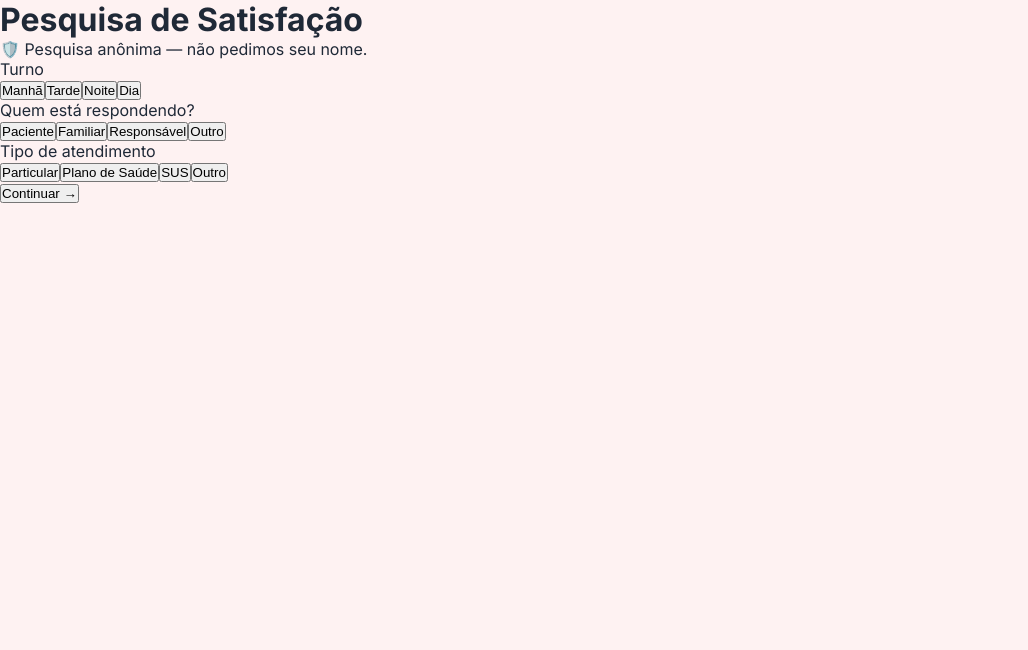
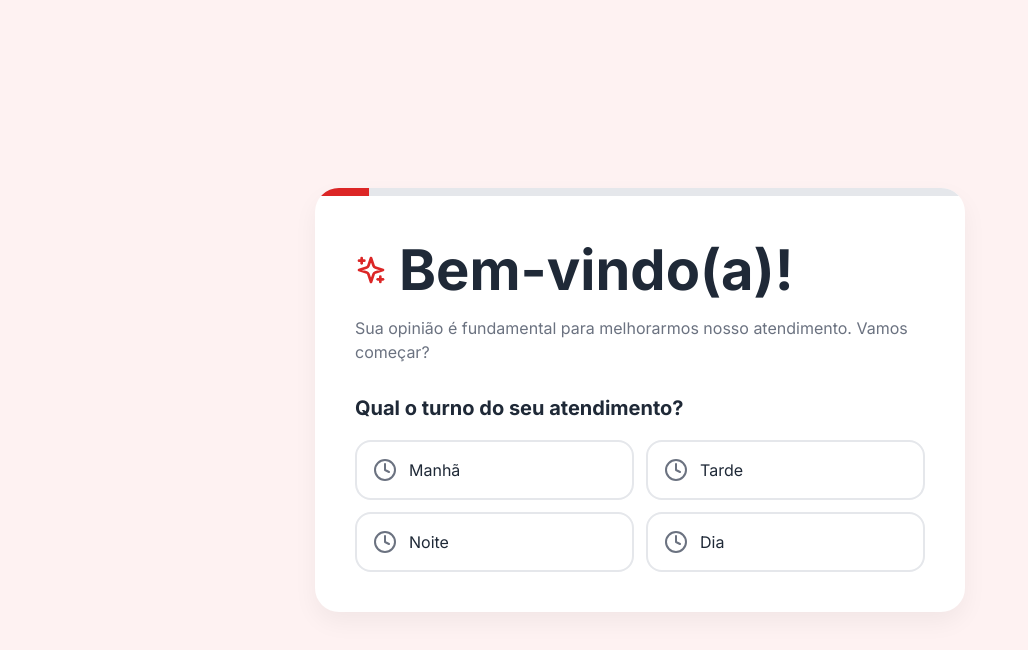
Before and after one commit to Fernandabruxel/fhdod-hospital, a React (Vite) app in the folder frontend/: page / in a window 1280 px wide. Shown: the top 650 px of the page, without its empty margins (0-1028 px from the left). Built offline with nearby package versions, Linux system fonts and the light colour scheme.

Commit message:
feat(ui): implementa fluxo step-by-step (uma pergunta por vez) e novo layout de NPS

```diff
--- a/frontend/src/pages/Pesquisa.tsx
+++ b/frontend/src/pages/Pesquisa.tsx
@@ -1,185 +1,208 @@
 import { useState } from 'react';
+import { useNavigate } from 'react-router-dom';
 import { BotaoRosto } from '../components/BotaoRosto';
 import { api } from '../services/api';
+import { User, Clock, FileText, HeartPulse, Stethoscope, Building2, Sparkles } from 'lucide-react';
 
 export function Pesquisa() {
-  const [step, setStep] = useState(1);
-  const [protocoloGerado, setProtocoloGerado] = useState('');
+  const navigate = useNavigate();
+  const [etapa, setEtapa] = useState(1);
 
   const [dados, setDados] = useState({
-    setor_id: 's1',
-    data_atendimento: new Date().toISOString().split('T')[0],
-    turno: 'Manhã',
-    quem_responde: 'Paciente',
-    tipo_atendimento: 'SUS',
-    nota_recepcao: 0, nota_tempo_espera: 0, nota_clareza_info: 0,
-    nota_enfermagem: 0, nota_medico: 0, nota_estrutura: 0, nota_limpeza: 0, nota_nps: 0,
-    ponto_positivo: '', ponto_melhorar: '', tipo_manifestacao: 'Não desejo registrar'
+    turno: '', quem_responde: '', tipo_atendimento: '', setor_id: null,
+    nota_recepcao: 0, nota_tempo_espera: 0, nota_clareza_info: 0, nota_enfermagem: 0, nota_medico: 0,
+    nota_estrutura: 0, nota_limpeza: 0, nota_nps: -1,
+    ponto_positivo: '', ponto_melhorar: '', tipo_manifestacao: 'pesquisa'
   });
 
-  const atualizarNota = (campo: string, valor: number) => {
+  const avancar = (campo: string, valor: any) => {
     setDados(prev => ({ ...prev, [campo]: valor }));
+    setTimeout(() => setEtapa(prev => prev + 1), 300);
   };
 
-  const handleSubmit = async () => {
+  const enviarPesquisa = async () => {
     try {
-      const response = await api.post('/avaliacoes', dados);
-      setProtocoloGerado(response.data.protocolo);
-      setStep(10);
-    } catch (error) {
-      alert('Erro ao enviar avaliação. Verifique se o backend está rodando.');
+      const dataFormatada = new Date().toLocaleDateString('pt-BR', { timeZone: 'America/Sao_Paulo' }).split('/').reverse().join('-');
+
+      await api.post('/avaliacoes', {
+        ...dados,
+        data_atendimento: dataFormatada,
+      });
+      navigate('/sucesso');
+    } catch (error: any) {
+      console.error("Erro detalhado do Backend:", error.response?.data || error.message);
+      alert('Erro no servidor: ' + JSON.stringify(error.response?.data || error.message));
     }
   };
 
-  if (step === 1) return (
-    <div className="min-h-screen flex items-center justify-center p-4">
-      <div className="bg-white p-6 md:p-8 rounded-3xl shadow-xl w-full max-w-md">
-        <h1 className="text-2xl font-bold text-gray-800 mb-2">Pesquisa de Satisfação</h1>
-        <p className="text-sm text-green-600 mb-6 flex items-center gap-2">
-          <span>🛡️</span> Pesquisa anônima — não pedimos seu nome.
-        </p>
+  // Componente visual interno usando CSS clássico
+  const BotaoOpcao = ({ icone: Icone, label, selecionado, onClick }: any) => (
+    <button
+      onClick={onClick}
+      className={`botao-opcao ${selecionado ? 'ativo' : ''}`}
+    >
+      <Icone size={24} />
+      {label}
+    </button>
+  );
 
-        <label className="mb-2 font-semibold text-gray-700 block">Turno</label>
-        <div className="grid grid-cols-2 gap-3 mb-6">
+  return (
+    <div className="pesquisa-container">
+      <div className="pesquisa-card">
+
+        {/* Barra de Progresso */}
+        <div className="progress-bar-bg">
+          <div
+            className="progress-bar-fill"
+            style={{ width: `${(etapa / 12) * 100}%` }}
+          ></div>
+        </div>
+
+        <div className="pesquisa-conteudo">
+          {/* ETAPA 1: Boas Vindas e Turno */}
+          {etapa === 1 && (
+            <div className="animar-entrada">
+              <div className="titulo-principal">
+                <Sparkles className="icone-destaque" size={32} />
+                <h1>Bem-vindo(a)!</h1>
+              </div>
+              <p className="subtitulo">Sua opinião é fundamental para melhorarmos nosso atendimento. Vamos começar?</p>
+
+              <h2 className="titulo-pergunta">Qual o turno do seu atendimento?</h2>
+              <div className="grid-opcoes">
                 {['Manhã', 'Tarde', 'Noite', 'Dia'].map(t => (
-            <button key={t} onClick={() => setDados({...dados, turno: t})}
-              className={`py-3 rounded-xl border-2 font-semibold transition ${dados.turno === t ? 'border-fhdod-red bg-red-50 text-fhdod-red' : 'border-gray-200 bg-white text-gray-600 hover:bg-gray-50'}`}>
-              {t}
-            </button>
+                  <BotaoOpcao key={t} label={t} icone={Clock} onClick={() => avancar('turno', t.toLowerCase())} />
                 ))}
               </div>
+            </div>
+          )}
 
-        <label className="mb-2 font-semibold text-gray-700 block">Quem está respondendo?</label>
-        <div className="grid grid-cols-2 gap-3 mb-6">
-          {['Paciente', 'Familiar', 'Responsável', 'Outro'].map(q => (
-            <button key={q} onClick={() => setDados({...dados, quem_responde: q})}
-              className={`py-3 rounded-xl border-2 font-semibold transition ${dados.quem_responde === q ? 'border-fhdod-red bg-red-50 text-fhdod-red' : 'border-gray-200 bg-white text-gray-600 hover:bg-gray-50'}`}>
-              {q}
-            </button>
+          {/* ETAPA 2: Quem está respondendo */}
+          {etapa === 2 && (
+            <div className="animar-entrada">
+              <h2 className="titulo-pergunta">Quem está respondendo esta pesquisa?</h2>
+              <div className="grid-opcoes">
+                {['Paciente', 'Familiar', 'Responsável', 'Outro'].map(t => (
+                  <BotaoOpcao key={t} label={t} icone={User} onClick={() => avancar('quem_responde', t.toLowerCase())} />
                 ))}
               </div>
+            </div>
+          )}
 
-        <label className="mb-2 font-semibold text-gray-700 block">Tipo de atendimento</label>
-        <div className="grid grid-cols-2 gap-3 mb-8">
+          {/* ETAPA 3: Tipo de atendimento */}
+          {etapa === 3 && (
+            <div className="animar-entrada">
+              <h2 className="titulo-pergunta">Qual o tipo do seu atendimento?</h2>
+              <div className="grid-opcoes">
                 {['Particular', 'Plano de Saúde', 'SUS', 'Outro'].map(t => (
-            <button key={t} onClick={() => setDados({...dados, tipo_atendimento: t})}
-              className={`py-3 rounded-xl border-2 font-semibold transition ${dados.tipo_atendimento === t ? 'border-fhdod-red bg-red-50 text-fhdod-red' : 'border-gray-200 bg-white text-gray-600 hover:bg-gray-50'}`}>
-              {t}
-            </button>
+                  <BotaoOpcao key={t} label={t} icone={FileText} onClick={() => avancar('tipo_atendimento', t.toLowerCase())} />
                 ))}
               </div>
+            </div>
+          )}
 
-        <button onClick={() => setStep(2)} className="w-full bg-fhdod-red text-white py-4 rounded-xl font-bold text-lg hover:bg-fhdod-dark transition shadow-lg shadow-red-200">
-          Continuar →
-        </button>
+          {/* ETAPAS 4 a 10: Perguntas com Carinhas */}
+          {[
+            { id: 'nota_recepcao', titulo: 'Atendimento da Recepção', icone: User },
+            { id: 'nota_tempo_espera', titulo: 'Tempo de Espera', icone: Clock },
+            { id: 'nota_clareza_info', titulo: 'Clareza das Informações', icone: FileText },
+            { id: 'nota_enfermagem', titulo: 'Atendimento da Enfermagem', icone: HeartPulse },
+            { id: 'nota_medico', titulo: 'Atendimento Médico', icone: Stethoscope },
+            { id: 'nota_estrutura', titulo: 'Estrutura do Hospital', icone: Building2 },
+            { id: 'nota_limpeza', titulo: 'Limpeza do Ambiente', icone: Sparkles },
+          ].map((pergunta, index) => {
+            const numEtapa = index + 4;
+            const Icone = pergunta.icone;
+            return etapa === numEtapa && (
+              <div key={pergunta.id} className="animar-entrada">
+                <div className="titulo-principal" style={{ fontSize: '22px', marginBottom: '16px' }}>
+                  <Icone className="icone-destaque" size={28} />
+                  <h2>{pergunta.titulo}</h2>
+                </div>
+                <p className="subtitulo" style={{ marginBottom: '24px' }}>Como você avalia este quesito?</p>
+                <div className="grid-carinhas">
+                  {[1, 2, 3, 4, 5].map(nota => (
+                    <BotaoRosto
+                      key={nota}
+                      nota={nota}
+                      selecionada={dados[pergunta.id as keyof typeof dados] === nota}
+                      onClick={() => avancar(pergunta.id, nota)}
+                    />
+                  ))}
                 </div>
               </div>
             );
+          })}
 
-  if (step === 2) return (
-    <div className="min-h-screen flex items-start justify-center p-4 py-8">
-      <div className="bg-white p-6 md:p-8 rounded-3xl shadow-xl w-full max-w-md">
-        <h2 className="text-xl font-bold text-gray-800 mb-2">Como você avalia?</h2>
-        <p className="text-sm text-gray-500 mb-6">1 = Muito insatisfeito · 5 = Muito satisfeito</p>
+          {/* ETAPA 11: NPS (Escala 0 a 10) */}
+          {etapa === 11 && (
+            <div className="animar-entrada">
+              <h2 className="titulo-pergunta">De 0 a 10, qual a chance de você recomendar o FHDOD?</h2>
+              <p className="subtitulo">Sendo 0 para "Nada provável" e 10 para "Muito provável".</p>
 
-        {[
-          { campo: 'nota_recepcao', label: 'Atendimento da Recepção' },
-          { campo: 'nota_tempo_espera', label: 'Tempo de Espera' },
-          { campo: 'nota_clareza_info', label: 'Clareza das Informações' },
-          { campo: 'nota_enfermagem', label: 'Atendimento da Enfermagem' },
-          { campo: 'nota_medico', label: 'Atendimento Médico' },
-          { campo: 'nota_estrutura', label: 'Estrutura e Conforto' },
-          { campo: 'nota_limpeza', label: 'Limpeza e Higienização' }
-        ].map(item => (
-          <div key={item.campo} className="mb-6">
-            <p className="font-semibold text-gray-700 mb-3">{item.label} *</p>
-            <div className="grid grid-cols-5 gap-2">
-              {[1, 2, 3, 4, 5].map(n => (
-                <BotaoRosto key={n} nota={n}
-                  selecionada={dados[item.campo as keyof typeof dados] === n}
-                  onClick={() => atualizarNota(item.campo, n)} />
-              ))}
+              <div className="grid-nps">
+                {Array.from({ length: 11 }, (_, i) => i).map(nota => {
+                  const isSelected = dados.nota_nps === nota;
+                  let classeCor = '';
+                  if (isSelected) {
+                    if (nota <= 6) classeCor = 'vermelho';
+                    else if (nota <= 8) classeCor = 'amarelo';
+                    else classeCor = 'verde';
+                  }
+
+                  return (
+                    <button
+                      key={nota}
+                      onClick={() => setDados(prev => ({ ...prev, nota_nps: nota }))}
+                      className={`botao-nps ${isSelected ? `ativo ${classeCor}` : ''}`}
+                    >
+                      {nota}
+                    </button>
+                  );
+                })}
               </div>
+
+              <button
+                disabled={dados.nota_nps === -1}
+                onClick={() => setEtapa(12)}
+                className="botao-principal"
+              >
+                Continuar
+              </button>
             </div>
-        ))}
+          )}
 
-        <div className="flex gap-3 mt-8">
-          <button onClick={() => setStep(1)} className="w-1/3 bg-gray-100 text-gray-600 py-3 rounded-xl font-bold hover:bg-gray-200 transition">← Voltar</button>
-          <button onClick={() => setStep(3)} className="w-2/3 bg-fhdod-red text-white py-3 rounded-xl font-bold hover:bg-fhdod-dark transition shadow-lg shadow-red-200">Continuar →</button>
+          {/* ETAPA 12: Comentários Finais */}
+          {etapa === 12 && (
+            <div className="animar-entrada">
+              <h2 className="titulo-pergunta">Quase lá!</h2>
+
+              <label className="label-texto">O que foi positivo no seu atendimento?</label>
+              <textarea
+                className="campo-texto"
+                rows={3}
+                placeholder="Deixe seu elogio..."
+                value={dados.ponto_positivo}
+                onChange={e => setDados(prev => ({ ...prev, ponto_positivo: e.target.value }))}
+              />
+
+              <label className="label-texto">O que podemos melhorar?</label>
+              <textarea
+                className="campo-texto"
+                rows={3}
+                placeholder="Deixe sua sugestão ou crítica..."
+                value={dados.ponto_melhorar}
+                onChange={e => setDados(prev => ({ ...prev, ponto_melhorar: e.target.value }))}
+              />
+
+              <button onClick={enviarPesquisa} className="botao-principal">
+                Finalizar e Enviar
+              </button>
+            </div>
+          )}
+
         </div>
       </div>
     </div>
   );
-
-  if (step === 3) return (
-    <div className="min-h-screen flex items-center justify-center p-4">
-      <div className="bg-white p-6 md:p-8 rounded-3xl shadow-xl w-full max-w-md">
-        <h2 className="text-xl font-bold text-gray-800 mb-6 text-center">
-          Em uma escala de 0 a 10, qual a probabilidade de você recomendar a FHDOD?
-        </h2>
-        <div className="grid grid-cols-6 gap-2 mb-4">
-          {[0,1,2,3,4,5,6,7,8,9,10].map(n => (
-            <button key={n} onClick={() => setDados({...dados, nota_nps: n})}
-              className={`py-3 rounded-xl font-bold text-lg border-2 transition ${dados.nota_nps === n ? 'bg-fhdod-red text-white border-fhdod-red scale-105 shadow-md' : 'bg-white text-gray-700 border-gray-200 hover:border-red-300'}`}>
-              {n}
-            </button>
-          ))}
-        </div>
-        <div className="flex justify-between text-xs text-gray-500 mb-8">
-          <span>Nada provável</span><span>Muito provável</span>
-        </div>
-        <button onClick={() => setStep(4)} className="w-full bg-fhdod-red text-white py-4 rounded-xl font-bold text-lg hover:bg-fhdod-dark transition shadow-lg shadow-red-200">Continuar →</button>
-      </div>
-    </div>
-  );
-
-  if (step === 4) return (
-    <div className="min-h-screen flex items-start justify-center p-4 py-8">
-      <div className="bg-white p-6 md:p-8 rounded-3xl shadow-xl w-full max-w-md">
-        <h2 className="text-xl font-bold text-gray-800 mb-4">O que você mais gostou?</h2>
-        <textarea className="w-full p-4 rounded-xl border border-gray-200 mb-6 h-24 focus:ring-2 focus:ring-fhdod-red outline-none bg-gray-50" placeholder="Opcional" onChange={(e) => setDados({...dados, ponto_positivo: e.target.value})} />
-
-        <h2 className="text-xl font-bold text-gray-800 mb-4">O que poderia ser melhorado?</h2>
-        <textarea className="w-full p-4 rounded-xl border border-gray-200 mb-6 h-24 focus:ring-2 focus:ring-fhdod-red outline-none bg-gray-50" placeholder="Opcional" onChange={(e) => setDados({...dados, ponto_melhorar: e.target.value})} />
-
-        <h2 className="text-xl font-bold text-gray-800 mb-4">Gostaria de deixar algum elogio, reclamação ou sugestão?</h2>
-        <div className="grid grid-cols-2 gap-3 mb-8">
-          {['Elogio', 'Sugestão', 'Reclamação', 'Não desejo registrar'].map(t => (
-            <button key={t} onClick={() => setDados({...dados, tipo_manifestacao: t})}
-              className={`py-3 rounded-xl border-2 font-semibold text-sm transition ${dados.tipo_manifestacao === t ? 'border-fhdod-red bg-red-50 text-fhdod-red' : 'border-gray-200 bg-white text-gray-600 hover:bg-gray-50'}`}>
-              {t}
-            </button>
-          ))}
-        </div>
-
-        <div className="flex gap-3">
-          <button onClick={() => setStep(3)} className="w-1/3 bg-gray-100 text-gray-600 py-3 rounded-xl font-bold hover:bg-gray-200 transition">← Voltar</button>
-          <button onClick={handleSubmit} className="w-2/3 bg-fhdod-red text-white py-3 rounded-xl font-bold hover:bg-fhdod-dark transition shadow-lg shadow-red-200">Enviar Avaliação ✓</button>
-        </div>
-      </div>
-    </div>
-  );
-
-  if (step === 10) return (
-    <div className="min-h-screen flex items-center justify-center p-4">
-      <div className="bg-white p-8 rounded-3xl shadow-xl text-center max-w-sm w-full">
-        <div className="w-20 h-20 bg-green-100 rounded-full flex items-center justify-center mx-auto mb-6">
-          <span className="text-green-600 text-4xl">✓</span>
-        </div>
-        <h1 className="text-2xl font-bold text-gray-800 mb-2">Obrigado por avaliar a FHDOD!</h1>
-        <p className="text-gray-500 mb-6 text-sm">Sua opinião foi registrada e contribuirá para a melhoria contínua dos nossos serviços.</p>
-
-        <div className="bg-gray-50 p-4 rounded-xl mb-8 border border-gray-100">
-          <p className="text-xs text-gray-400 font-semibold mb-1 uppercase tracking-wider">Protocolo da avaliação</p>
-          <p className="text-xl font-bold text-gray-800">{protocoloGerado}</p>
-        </div>
-
-        <button onClick={() => window.location.reload()} className="w-full border-2 border-gray-200 text-gray-600 py-3 rounded-xl font-bold hover:bg-gray-50 transition">
-          Voltar ao início
-        </button>
-      </div>
-    </div>
-  );
-
-  return null;
 }
```
Lines whose indentation alone changed are shown as unchanged.
